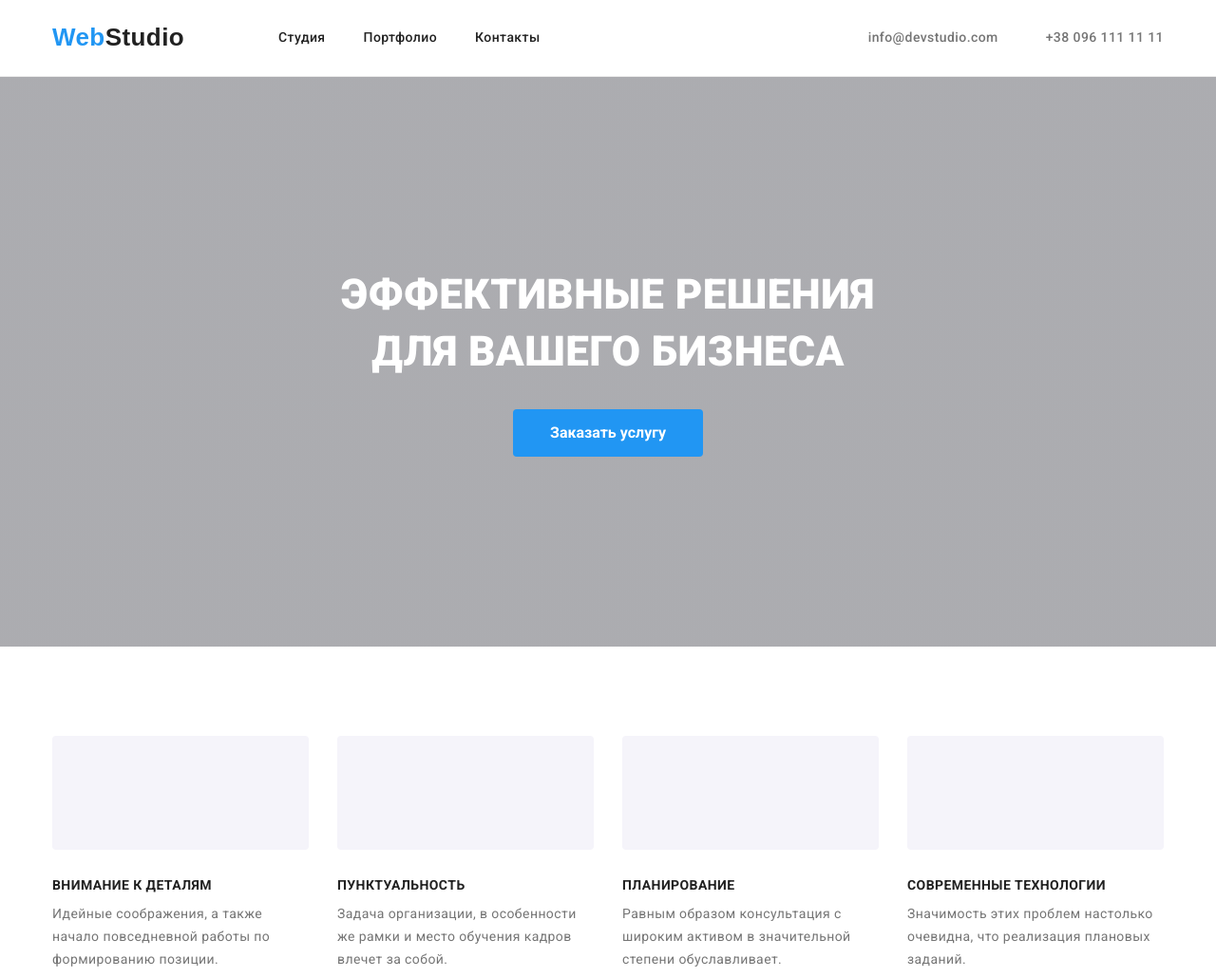
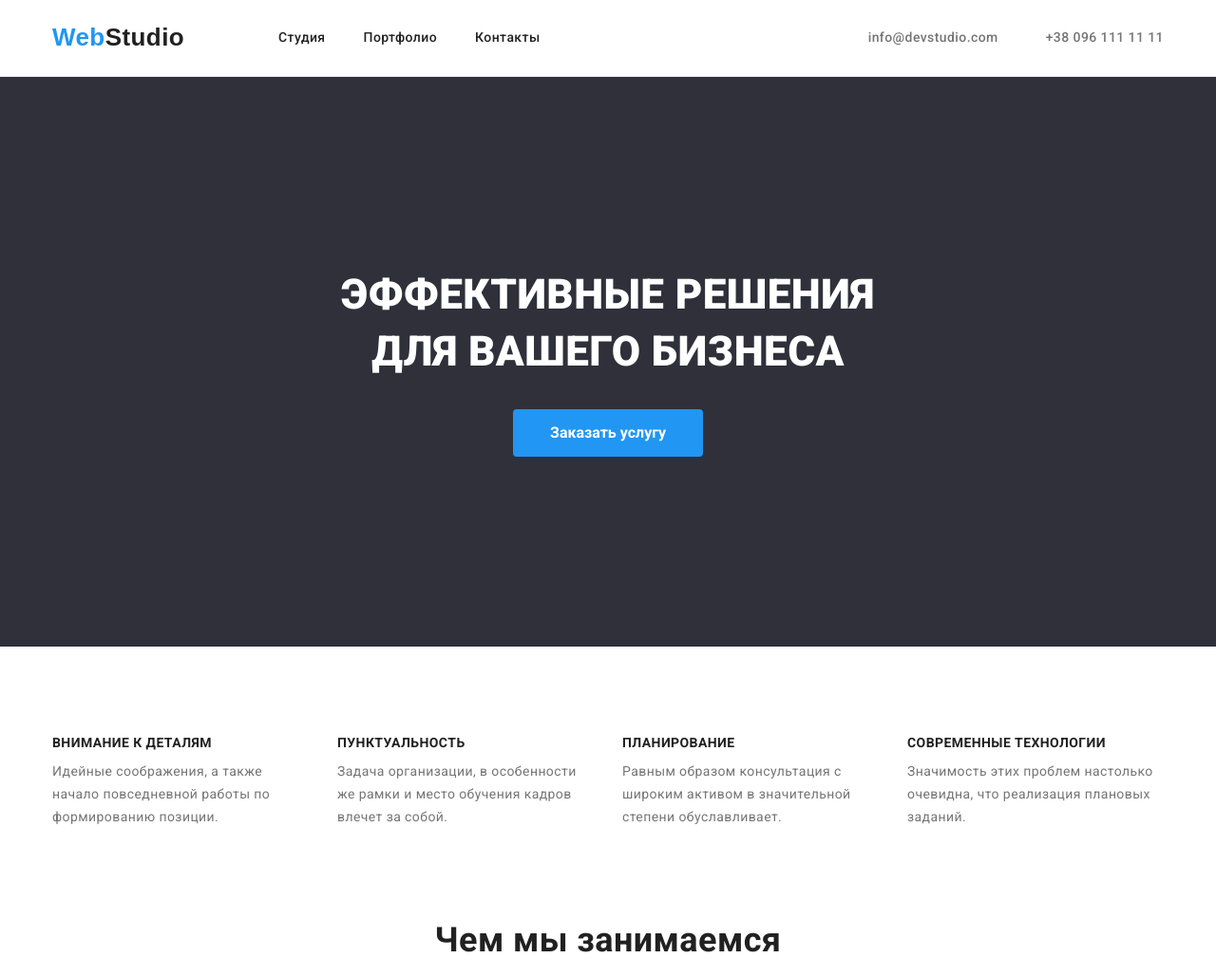
Before and after one commit to BanduraDanik1/goit-markup-hw-08, a plain HTML site: page index.html in a window 1280 px wide. Shown: the top 1029 px of the page at 95% size. Drawn offline with nearby package versions, Linux system fonts and the light colour scheme.

Commit message:
Исправление ошибок

```diff
--- a/css/styles.css
+++ b/css/styles.css
@@ -138,14 +138,7 @@ address {
   padding-top: 200px;
   padding-bottom: 200px;
   text-align: center;
-  background-image: linear-gradient(
-      to right,
-      rgba(47, 48, 58, 0.4),
-      rgba(47, 48, 58, 0.4)
-    ),
-    url(../images/background.jpg);
-  background-repeat: no-repeat;
-  background-position: center;
+  background-color: rgba(47, 48, 58, 1);
 }
 .hero-text {
   box-sizing: border-box;
@@ -195,30 +188,6 @@ address {
 
 .hero-list:not(:last-child) {
   margin-right: 30px;
-}
-
-.hero-list::before {
-  display: block;
-  margin-bottom: 30px;
-  content: "";
-  height: 120px;
-  background-repeat: no-repeat;
-  background-position: center;
-  border-radius: 4px;
-  background-color: rgba(245, 244, 250, 1);
-}
-
-.hero-list:nth-child(1)::before {
-  background-image: url(../images/icons.svg/Group.svg);
-}
-.hero-list:nth-child(2)::before {
-  background-image: url(../images/icons.svg/clock\ 1.svg);
-}
-.hero-list:nth-child(3)::before {
-  background-image: url(../images/icons.svg/diagram\ 1.svg);
-}
-.hero-list:nth-child(4)::before {
-  background-image: url(../images/icons.svg/astronaut\ 1.svg);
 }
 
 .zero-text {
@@ -305,19 +274,6 @@ address {
   margin-right: 30px;
 }
 
-.team-itam::after {
-  display: block;
-  margin-top: 16px;
-  width: 44px;
-  height: 44px;
-  content: "";
-  background-size: cover;
-  background-repeat: no-repeat;
-  background-position: center;
-  background-image: url(../images/icons.svg/Ellipse.svg);
-  /*background-color: blue;*/
-}
-
 .worker {
   box-sizing: border-box;
   margin-bottom: 10px;
@@ -368,10 +324,10 @@ address {
   color: rgba(255, 255, 255, 1);
 }
 
-.footer-text:hover,
+/*.footer-text:hover,
 .footer-text:focus {
   color: var(--hover);
-}
+}*/
 
 .footer-mail {
   display: inline-block;
--- a/index.html
+++ b/index.html
@@ -50,23 +50,19 @@
                 <ul class="hero-nav">
                     <li class="hero-list">
                         <h3 class="after-title">Внимание к деталям</h3>
-                        <p class="after-text">Идейные соображения, а также начало повседневной работы по формированию
-                            позиции.</p>
+                        <p class="after-text">Идейные соображения, а также начало повседневной работы по формированию позиции.</p>
                     </li>
                     <li class="hero-list">
                         <h3 class="after-title">Пунктуальность</h3>
-                        <p class="after-text">Задача организации, в особенности же рамки и место обучения кадров влечет
-                            за собой.</p>
+                        <p class="after-text">Задача организации, в особенности же рамки и место обучения кадров влечет за собой.</p>
                     </li>
                     <li class="hero-list">
                         <h3 class="after-title">Планирование</h3>
-                        <p class="after-text">Равным образом консультация с широким активом в значительной степени
-                            обуславливает.</p>
+                        <p class="after-text">Равным образом консультация с широким активом в значительной степени обуславливает.</p>
                     </li>
                     <li class="hero-list">
                         <h3 class="after-title">Современные технологии</h3>
-                        <p class="after-text">Значимость этих проблем настолько очевидна, что реализация плановых
-                            заданий.</p>
+                        <p class="after-text">Значимость этих проблем настолько очевидна, что реализация плановых заданий.</p>
                     </li>
                 </ul>
             </div>
@@ -129,12 +125,9 @@
     <footer class="footer">
         <div class="container">
             <a class="logo-footer" href="/"> <span class="web">Web</span><span class="studio">Studio</span></a>
-            <ul class="site-nav">
                 <address>
                     <ul class="footer-nav">
-                        <li>
-                            <p class="footer-text">г. Киев, пр-т Леси Украинки, 26</p>
-                        </li>
+                        <li><p class="footer-text">г. Киев, пр-т Леси Украинки, 26</p></li>
                         <li><a class="footer-mail" href="mailto:info@devstudio.com">info@devstudio.com</a></li>
                         <li><a class="footer-tel" href="tel:+38 096 111 11 11">+38 096 111 11 11</a></li>
                     </ul>
```
